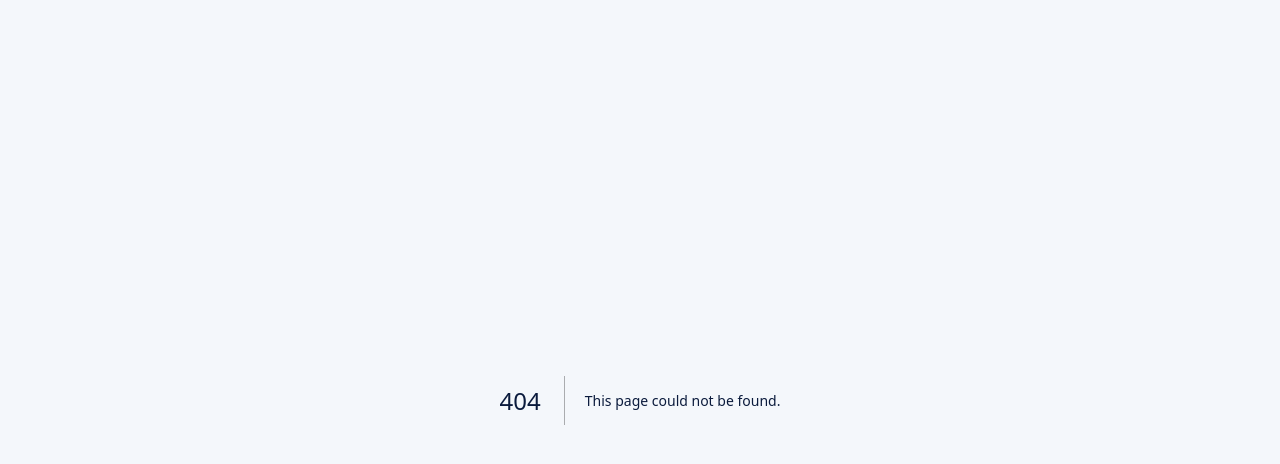
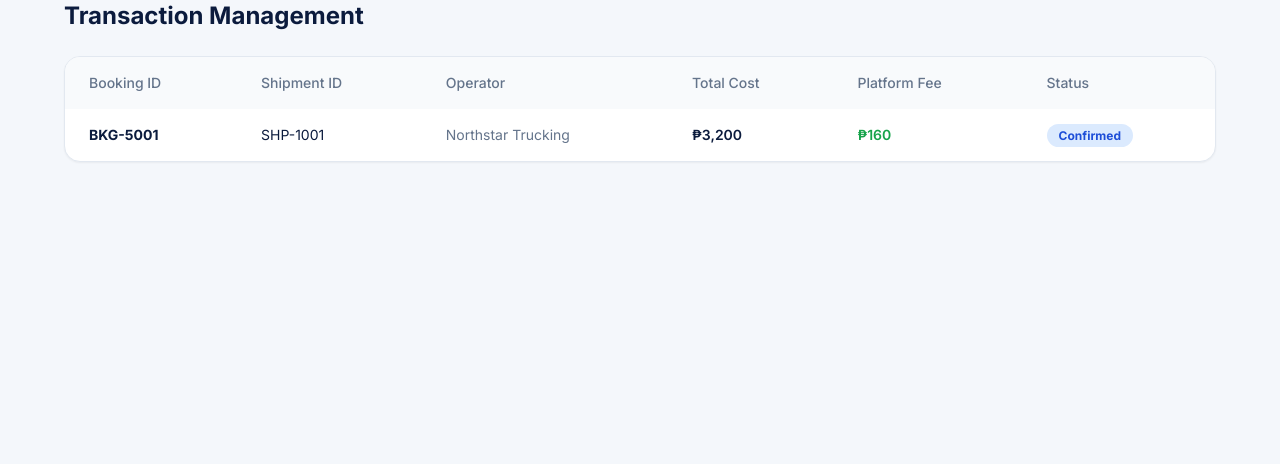
Before and after one commit to adiyel/loadloop-prototype, a Next.js app: page /admin/bookings in a window 1280 px wide. Before the commit this address had no page. Shown: the top 464 px of the page. Built offline with nearby package versions, Linux system fonts and the light colour scheme.

Commit message:
Create page.tsx

```diff
--- /dev/null
+++ b/app/admin/bookings/page.tsx
@@ -0,0 +1,47 @@
+"use client";
+import { useApp } from "@/context/AppContext";
+import { useRouter } from "next/navigation";
+
+export default function AdminBookings() {
+  const { bookings } = useApp();
+  // Note: You will need to add this route to your Sidebar adminLinks!
+
+  return (
+    <div className="max-w-6xl mx-auto space-y-6">
+      <h1 className="text-2xl font-bold text-brand-navy">Transaction Management</h1>
+
+      <div className="bg-white rounded-2xl shadow-sm border border-slate-200 overflow-hidden">
+        <table className="w-full text-left text-sm">
+          <thead className="bg-slate-50 text-slate-500">
+            <tr>
+              <th className="px-6 py-4 font-medium">Booking ID</th>
+              <th className="px-6 py-4 font-medium">Shipment ID</th>
+              <th className="px-6 py-4 font-medium">Operator</th>
+              <th className="px-6 py-4 font-medium">Total Cost</th>
+              <th className="px-6 py-4 font-medium">Platform Fee</th>
+              <th className="px-6 py-4 font-medium">Status</th>
+            </tr>
+          </thead>
+          <tbody className="divide-y divide-slate-100">
+            {bookings.map(b => (
+              <tr key={b.id} className="hover:bg-slate-50">
+                <td className="px-6 py-4 font-bold text-brand-navy">{b.id}</td>
+                <td className="px-6 py-4">{b.shipmentId}</td>
+                <td className="px-6 py-4 text-slate-500">{b.operator}</td>
+                <td className="px-6 py-4 font-semibold">₱{b.cost.toLocaleString()}</td>
+                <td className="px-6 py-4 text-green-600 font-semibold">₱{b.platformFee.toLocaleString()}</td>
+                <td className="px-6 py-4">
+                  <span className={`px-3 py-1 rounded-full text-xs font-bold ${
+                    b.status === "Delivered" ? "bg-green-100 text-green-700" :
+                    b.status === "Cancelled" || b.status === "Rejected" ? "bg-rose-100 text-rose-700" :
+                    "bg-blue-100 text-blue-700"
+                  }`}>{b.status}</span>
+                </td>
+              </tr>
+            ))}
+          </tbody>
+        </table>
+      </div>
+    </div>
+  );
+}
```
